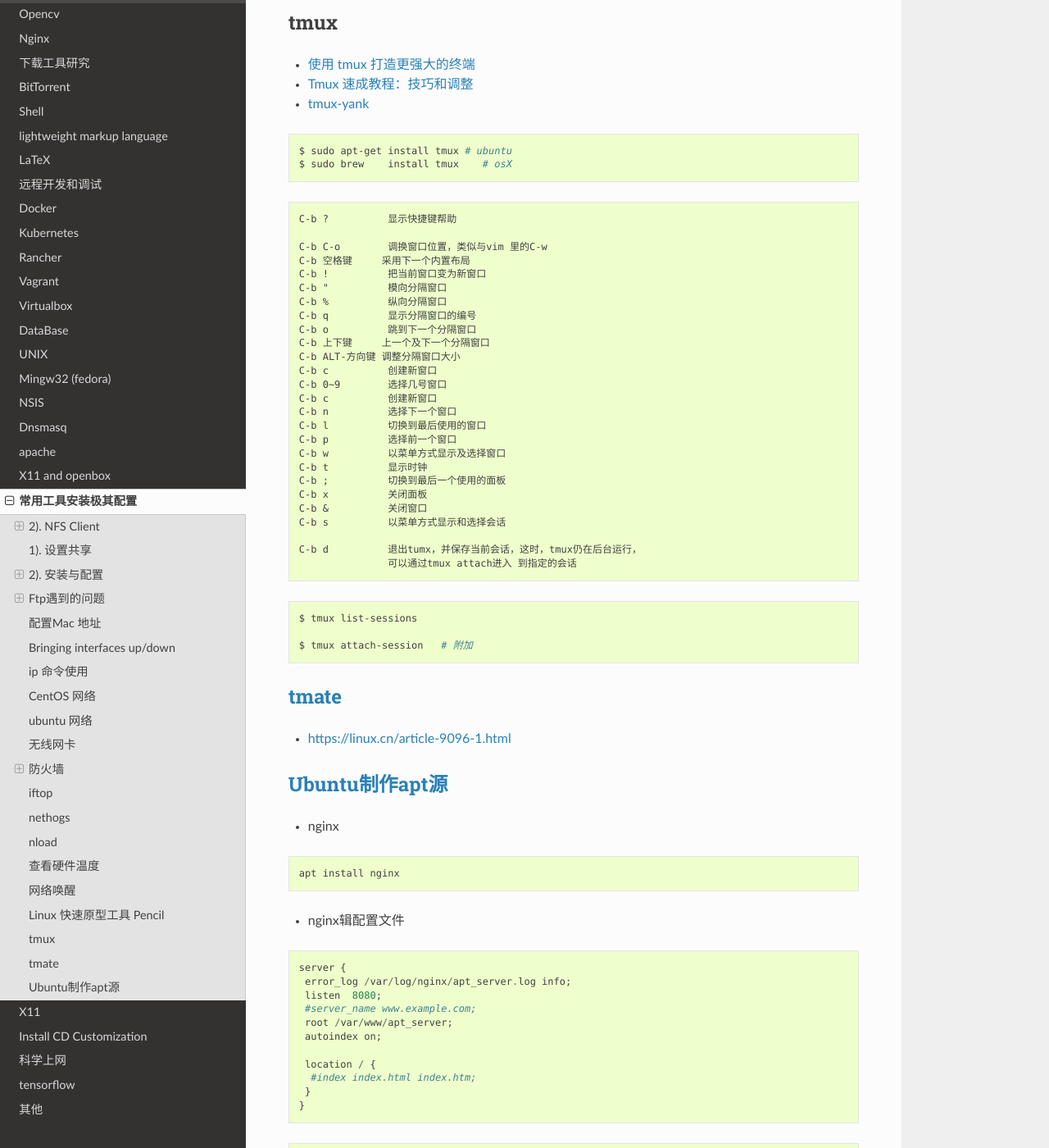
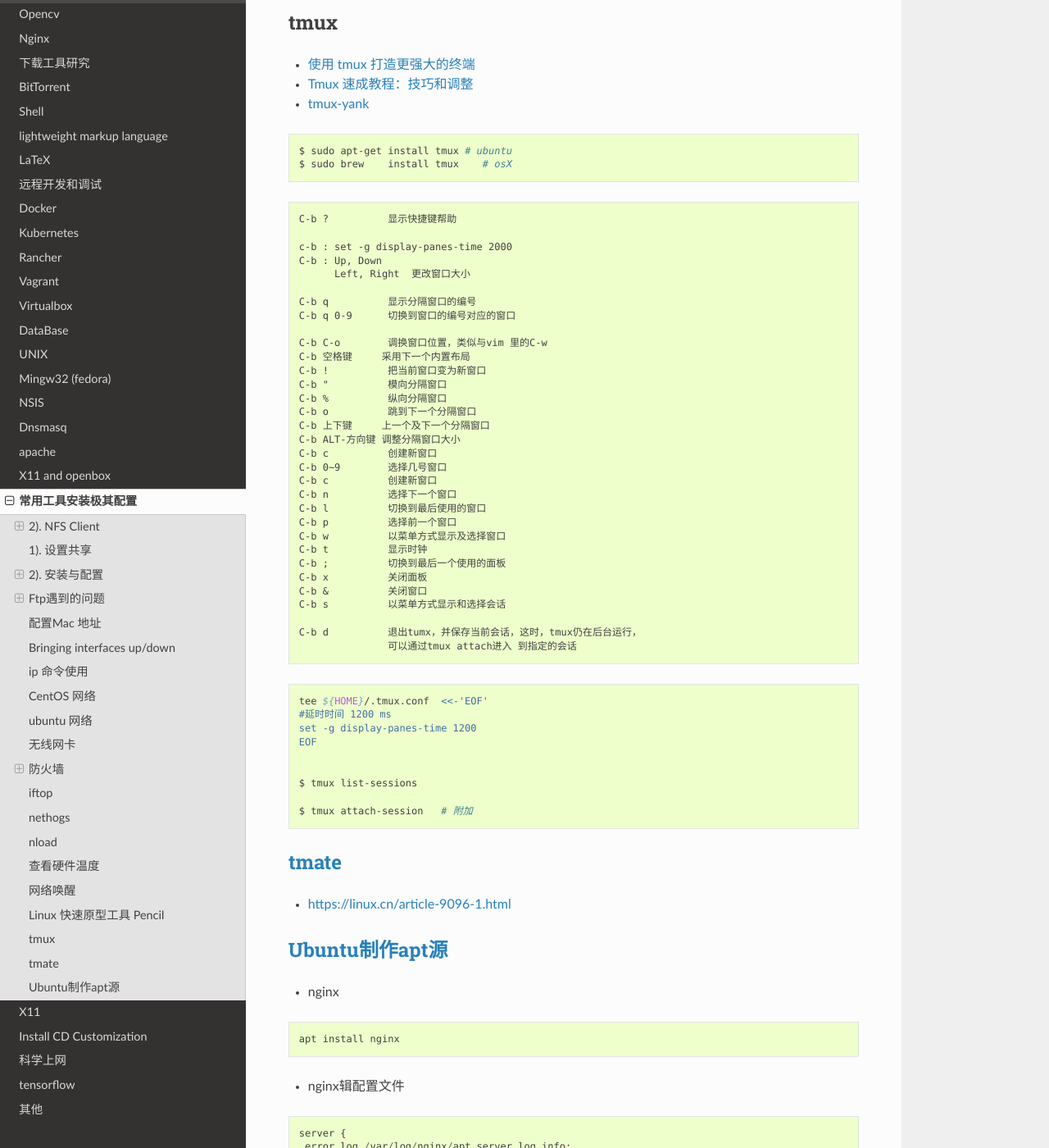
Before and after one commit to my-rds-store/my_space, a Sphinx documentation site: the page built from source/linux_tools_cfg/index.rst, in a window 1280 px wide and 1400 px high, scrolled down 10442 px. Shown: the whole window at 82% size. Built offline with Sphinx 7.4.7 and the Read the Docs theme 2.0.0, drawn with Linux system fonts in a browser that asks for light colours.

Commit message:
update ...

```diff
--- a/source/linux_tools_cfg/index.rst
+++ b/source/linux_tools_cfg/index.rst
@@ -607,12 +607,18 @@
 
     C-b ?          显示快捷键帮助
 
+    c-b : set -g display-panes-time 2000
+    C-b : Up, Down
+          Left, Right  更改窗口大小
+
+    C-b q          显示分隔窗口的编号
+    C-b q 0-9      切换到窗口的编号对应的窗口
+
     C-b C-o        调换窗口位置，类似与vim 里的C-w
     C-b 空格键     采用下一个内置布局
     C-b !          把当前窗口变为新窗口
     C-b "          模向分隔窗口
     C-b %          纵向分隔窗口
-    C-b q          显示分隔窗口的编号
     C-b o          跳到下一个分隔窗口
     C-b 上下键     上一个及下一个分隔窗口
     C-b ALT-方向键 调整分隔窗口大小
@@ -633,6 +639,12 @@
                    可以通过tmux attach进入 到指定的会话
 
 .. code-block:: sh
+
+    tee ${HOME}/.tmux.conf  <<-'EOF'
+    #延时时间 1200 ms
+    set -g display-panes-time 1200
+    EOF
+
 
     $ tmux list-sessions
 
```
